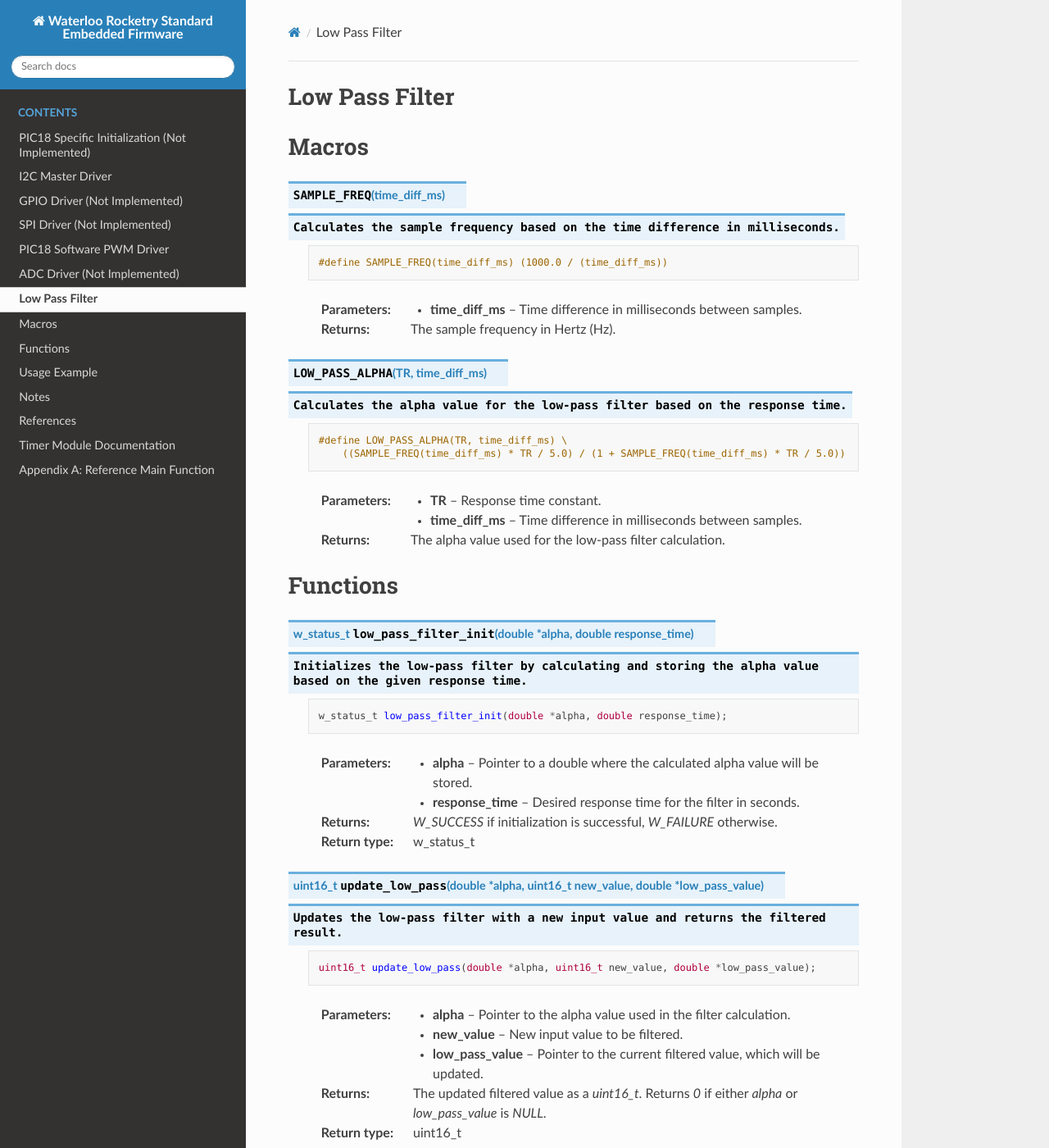
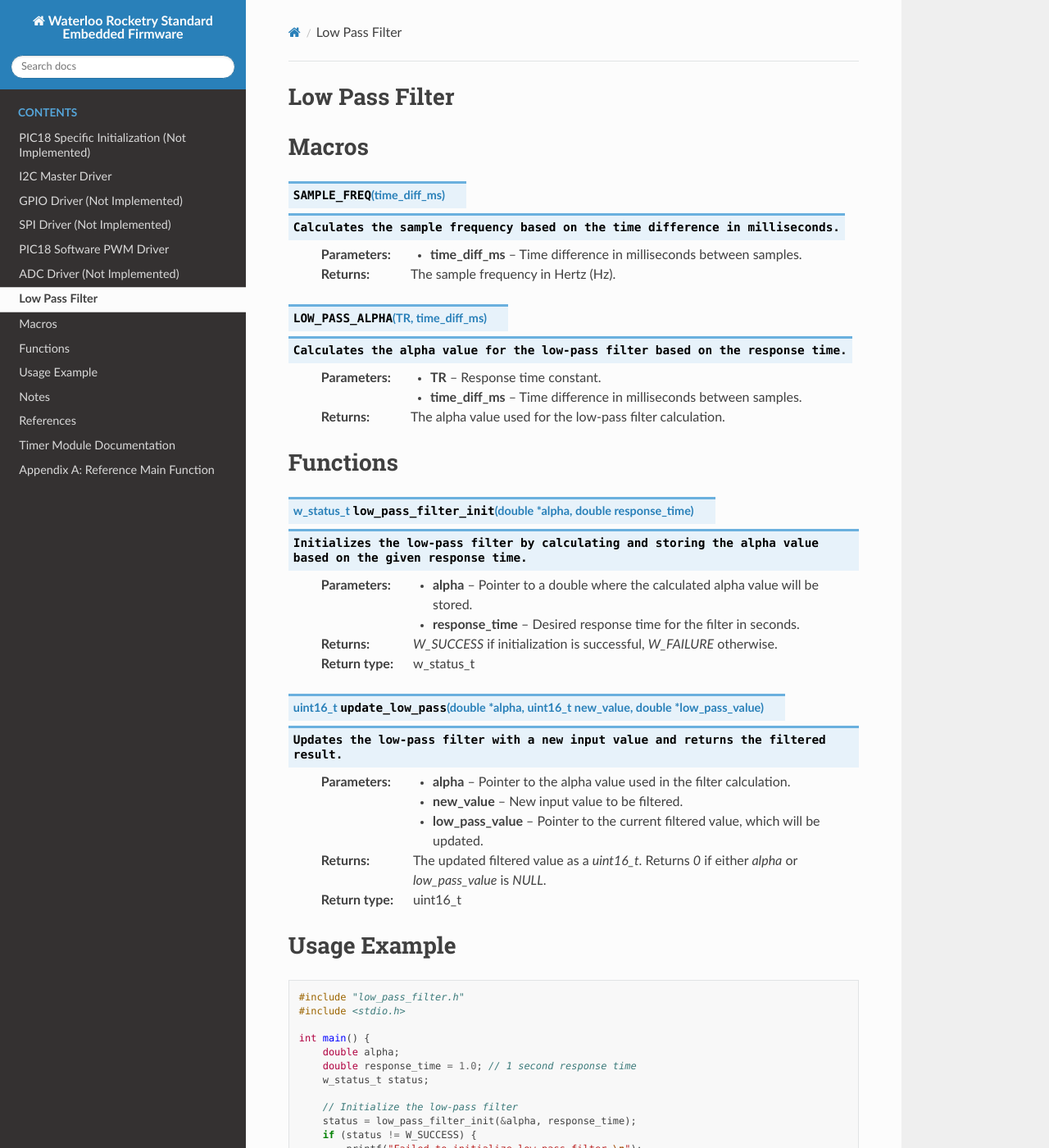
Before and after one commit to waterloo-rocketry/rocketlib, a Sphinx documentation site: the page built from doc/low_pass_filter.rst, in a window 1280 px wide and 1400 px high. Shown: the whole window at 82% size. Built offline with Sphinx 7.4.7 and the Read the Docs theme 3.1.0, drawn with Linux system fonts in a browser that asks for light colours.

Commit message:
Fixed Issue with Sphinx not compiling

```diff
--- a/doc/low_pass_filter.rst
+++ b/doc/low_pass_filter.rst
@@ -7,20 +7,11 @@ Macros
 .. c:macro:: SAMPLE_FREQ(time_diff_ms)
    Calculates the sample frequency based on the time difference in milliseconds.
 
-   .. code-block:: c
-
-       #define SAMPLE_FREQ(time_diff_ms) (1000.0 / (time_diff_ms))
-
    :param time_diff_ms: Time difference in milliseconds between samples.
    :return: The sample frequency in Hertz (Hz).
 
 .. c:macro:: LOW_PASS_ALPHA(TR, time_diff_ms)
    Calculates the alpha value for the low-pass filter based on the response time.
-
-   .. code-block:: c
-
-       #define LOW_PASS_ALPHA(TR, time_diff_ms) \
-           ((SAMPLE_FREQ(time_diff_ms) * TR / 5.0) / (1 + SAMPLE_FREQ(time_diff_ms) * TR / 5.0))
 
    :param TR: Response time constant.
    :param time_diff_ms: Time difference in milliseconds between samples.
@@ -32,10 +23,6 @@ Functions
 .. c:function:: w_status_t low_pass_filter_init(double *alpha, double response_time)
    Initializes the low-pass filter by calculating and storing the alpha value based on the given response time.
 
-   .. code-block:: c
-
-       w_status_t low_pass_filter_init(double *alpha, double response_time);
-
    :param alpha: Pointer to a double where the calculated alpha value will be stored.
    :param response_time: Desired response time for the filter in seconds.
    :return: `W_SUCCESS` if initialization is successful, `W_FAILURE` otherwise.
@@ -43,10 +30,6 @@ Functions
 
 .. c:function:: uint16_t update_low_pass(double *alpha, uint16_t new_value, double *low_pass_value)
    Updates the low-pass filter with a new input value and returns the filtered result.
-
-   .. code-block:: c
-
-       uint16_t update_low_pass(double *alpha, uint16_t new_value, double *low_pass_value);
 
    :param alpha: Pointer to the alpha value used in the filter calculation.
    :param new_value: New input value to be filtered.
```
